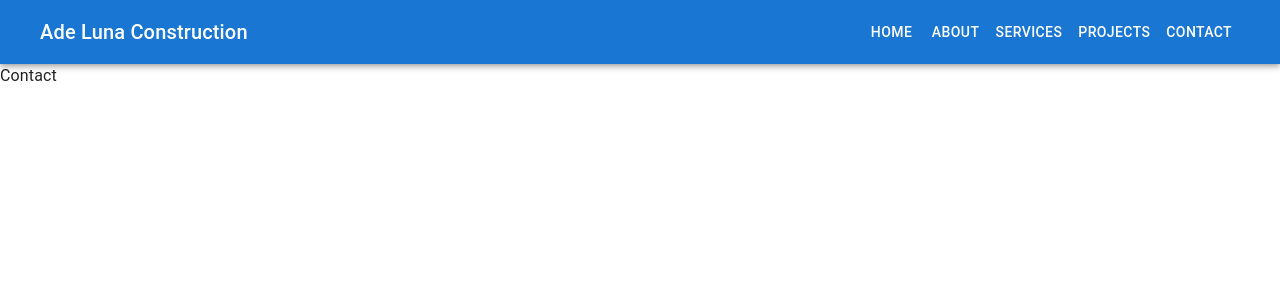
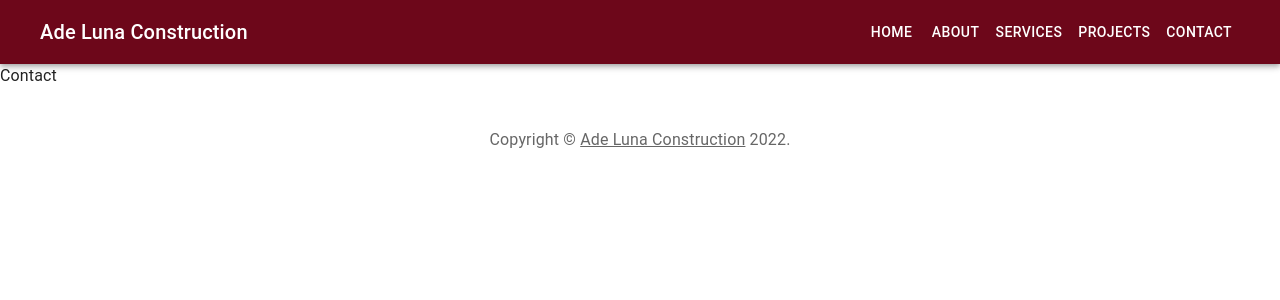
Before and after one commit to xilaluna/Ade-Luna-Construction, a React (Create React App) app: page /contact in a window 1280 px wide. Shown: the top 300 px of the page. Built offline with nearby package versions, Linux system fonts and the light colour scheme.

Commit message:
[add] init footer and theme color

```diff
--- a/src/App.js
+++ b/src/App.js
@@ -1,6 +1,7 @@
 import React from "react"
 
 import Navbar from "./components/Navbar/Navbar"
+import Footer from "./components/Footer/Footer"
 import Home from "./pages/Home"
 import About from "./pages/About"
 import Services from "./pages/Services"
@@ -20,6 +21,7 @@
         <Route path="projects" element={<Projects />} />
         <Route path="contact" element={<Contact />} />
       </Routes>
+      <Footer />
     </React.Fragment>
   )
 }
--- /dev/null
+++ b/src/components/Footer/Copyright.jsx
@@ -0,0 +1,19 @@
+import React from "react"
+
+import Typography from "@mui/material/Typography"
+import Link from "@mui/material/Link"
+
+const Copyright = (props) => {
+  return (
+    <Typography variant="body1" color="text.secondary" align="center" {...props}>
+      {"Copyright © "}
+      <Link color="inherit" href="https://adelunaconstruction.com">
+        Ade Luna Construction
+      </Link>{" "}
+      {new Date().getFullYear()}
+      {"."}
+    </Typography>
+  )
+}
+
+export default Copyright
--- a/src/components/Footer/Footer.jsx
+++ b/src/components/Footer/Footer.jsx
@@ -1,7 +1,13 @@
 import React from "react"
 
+import Copyright from "./Copyright"
+
 const Footer = () => {
-  return <div>Footer</div>
+  return (
+    <div>
+      <Copyright sx={{ mt: 5 }} />
+    </div>
+  )
 }
 
 export default Footer
--- a/src/styles/theme.js
+++ b/src/styles/theme.js
@@ -1,5 +1,11 @@
 import { createTheme } from "@mui/material/styles"
 
-const theme = createTheme({})
+const theme = createTheme({
+  palette: {
+    primary: {
+      main: "#6D071A",
+    },
+  },
+})
 
 export default theme
```
